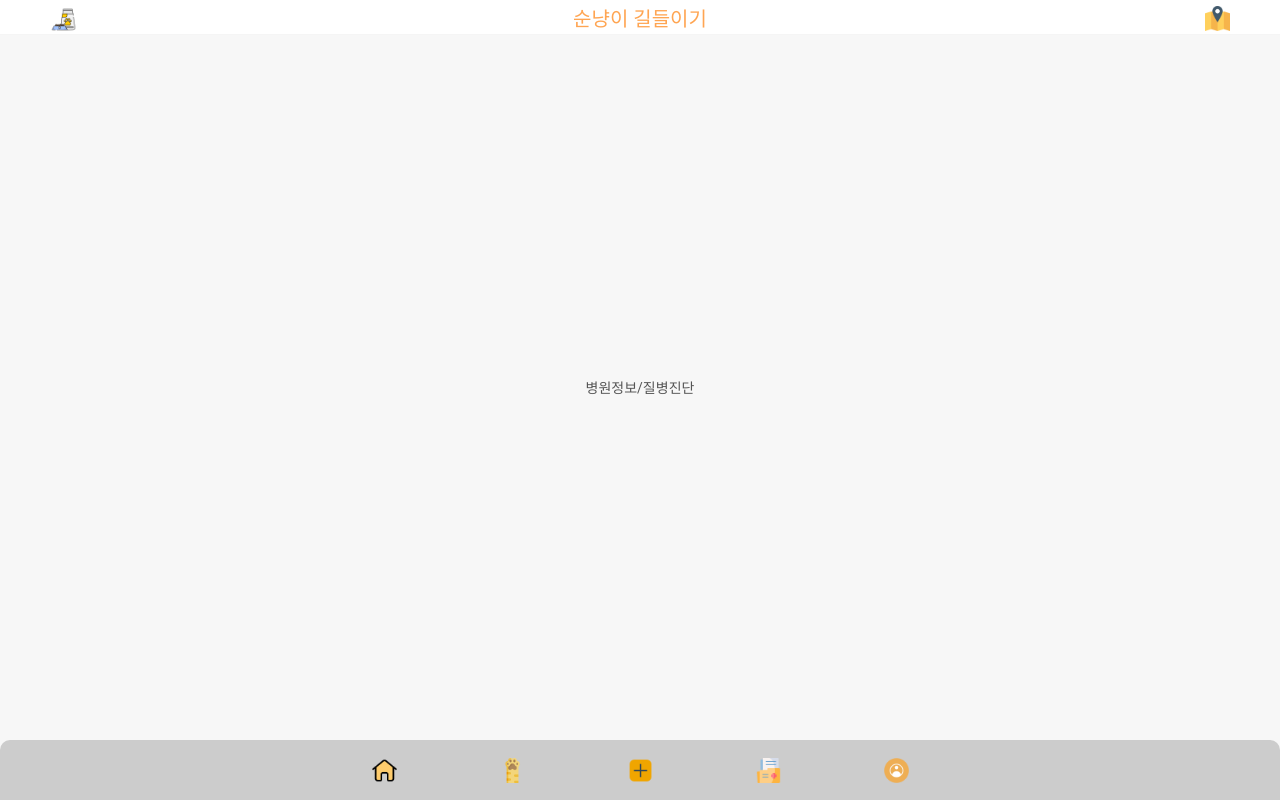
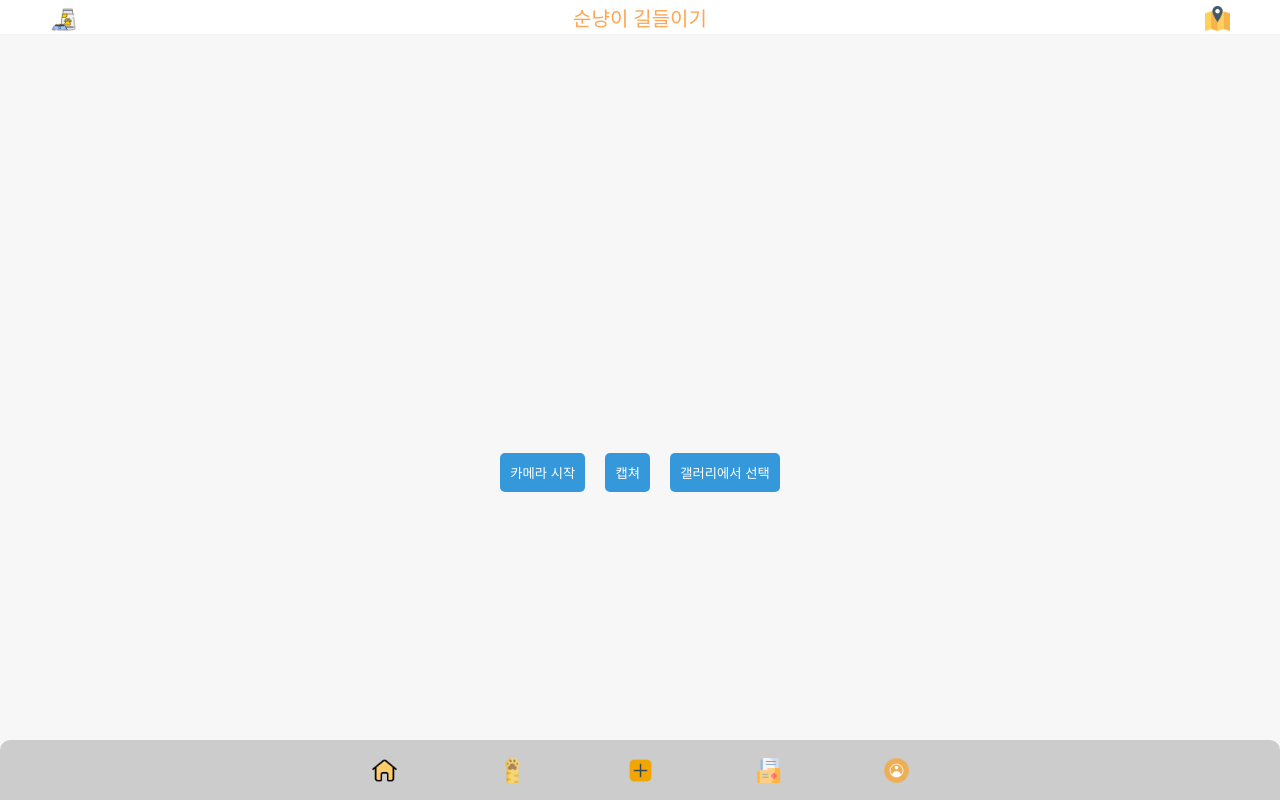
Before and after one commit to degull/soon_nyang, a React (Create React App) app: page /Hospital/Hospital in a window 1280 px wide. Built offline with nearby package versions, Linux system fonts and the light colour scheme; a web font is replaced by a local one.

Commit message:
질병진단 카메라 추가

```diff
--- /dev/null
+++ b/src/components/Camera/CameraCapture.js
@@ -0,0 +1,67 @@
+// CameraCapture.js
+import React, { useRef, useState } from 'react';
+import * as S from './CameraCapture.styled';
+
+const CameraCapture = ({ onCapture, onSelectFromGallery }) => {
+  const videoRef = useRef(null);
+  const [isCameraOn, setIsCameraOn] = useState(false);
+
+  const handleCapture = () => {
+    const canvas = document.createElement('canvas');
+    canvas.width = videoRef.current.videoWidth;
+    canvas.height = videoRef.current.videoHeight;
+    const context = canvas.getContext('2d');
+    context.drawImage(videoRef.current, 0, 0, canvas.width, canvas.height);
+
+    const capturedImage = canvas.toDataURL('image/png');
+    onCapture(capturedImage);
+  };
+
+  const handleToggleCamera = async () => {
+    try {
+      if (!isCameraOn) {
+        const stream = await navigator.mediaDevices.getUserMedia({ video: true });
+        videoRef.current.srcObject = stream;
+      } else {
+        const stream = videoRef.current.srcObject;
+        const tracks = stream.getTracks();
+
+        tracks.forEach((track) => {
+          track.stop();
+        });
+
+        videoRef.current.srcObject = null;
+      }
+
+      setIsCameraOn(!isCameraOn);
+    } catch (error) {
+      console.error('카메라를 시작할 수 없습니다:', error);
+    }
+  };
+
+  const handleSelectFromGallery = () => {
+    // 갤러리에서 이미지를 선택하는 로직 추가
+    onSelectFromGallery();
+  };
+
+  return (
+    <div>
+      <S.VideoContainer>
+        <S.StyledVideo ref={videoRef} autoPlay />
+      </S.VideoContainer>
+      <S.ButtonContainer>
+        <S.StyledButton onClick={handleToggleCamera}>
+          {isCameraOn ? '카메라 정지' : '카메라 시작'}
+        </S.StyledButton>
+        <S.StyledButton onClick={handleCapture} disabled={!isCameraOn}>
+          캡쳐
+        </S.StyledButton>
+        <S.StyledButton onClick={handleSelectFromGallery}>
+          갤러리에서 선택
+        </S.StyledButton>
+      </S.ButtonContainer>
+    </div>
+  );
+};
+
+export default CameraCapture;
--- /dev/null
+++ b/src/components/Camera/CameraCapture.styled.js
@@ -0,0 +1,26 @@
+import styled from '@emotion/styled';
+
+export const VideoContainer = styled.div`
+  position: relative;
+  margin-bottom: 20px;
+`;
+
+export const StyledVideo = styled.video`
+  width: 100%;
+  border-radius: 8px;
+`;
+
+export const ButtonContainer = styled.div`
+  display: flex;
+  justify-content: space-around;
+  margin-top: 10px;
+`;
+
+export const StyledButton = styled.button`
+  padding: 10px;
+  background-color: #3498db;
+  color: #fff;
+  border: none;
+  border-radius: 5px;
+  cursor: pointer;
+`;
--- a/src/routes/Hospital/Hospital.js
+++ b/src/routes/Hospital/Hospital.js
@@ -2,13 +2,18 @@ import React from 'react';
 import * as S from './Hospital.styled';
 import Header from '../../components/Header/Header';
 import Menu from '../../components/Menu/Menu';
-
+import CameraCapture from '../../components/Camera/CameraCapture';
 
 const Hospital = () => {
+  const handleCapture = (imageData) => {
+    // 여기에서 이미지 데이터를 어떻게 처리할지 로직 추가
+    console.log('캡쳐된 이미지 데이터:', imageData);
+  };
+
   return (
     <S.Wrapper>
       <Header />
-                <h1>병원정보/질병진단</h1>
+      <CameraCapture onCapture={handleCapture} />
       <Menu />
     </S.Wrapper>
   );
```
Lines whose indentation alone changed are shown as unchanged.
